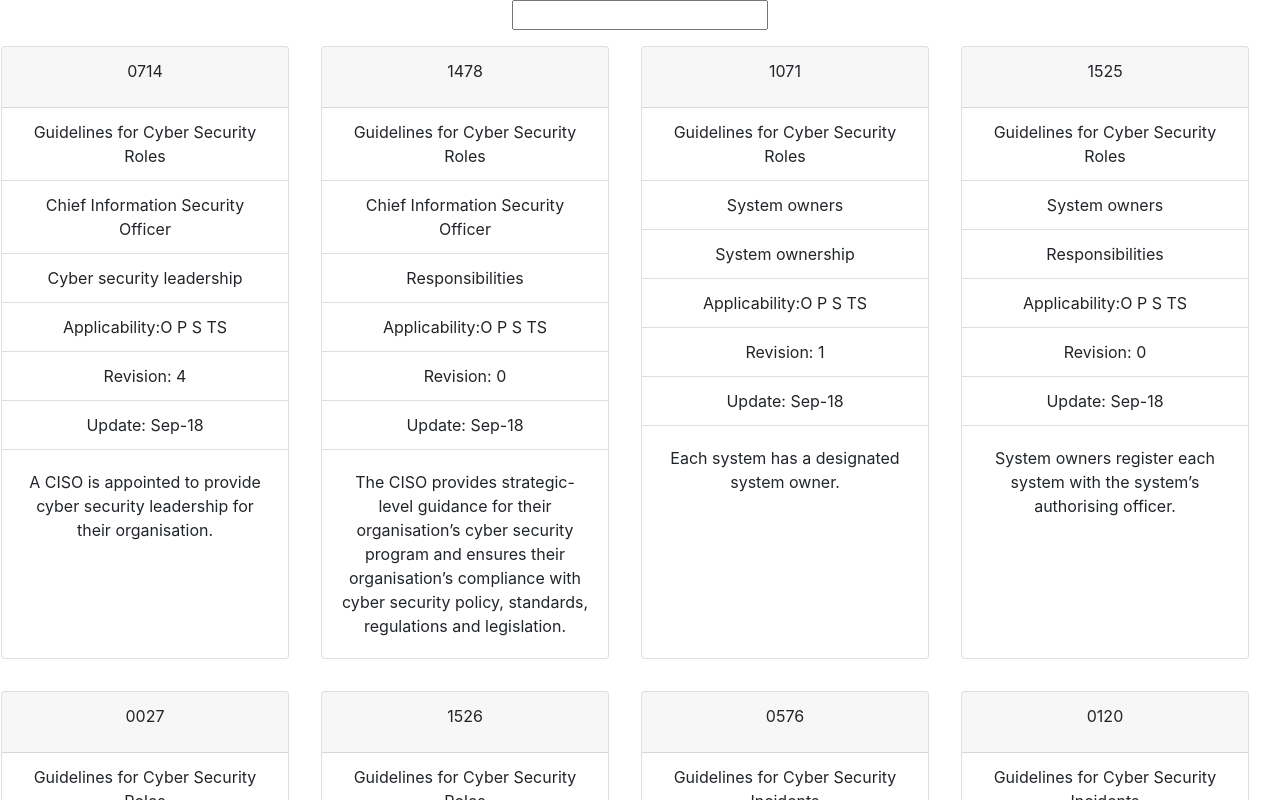
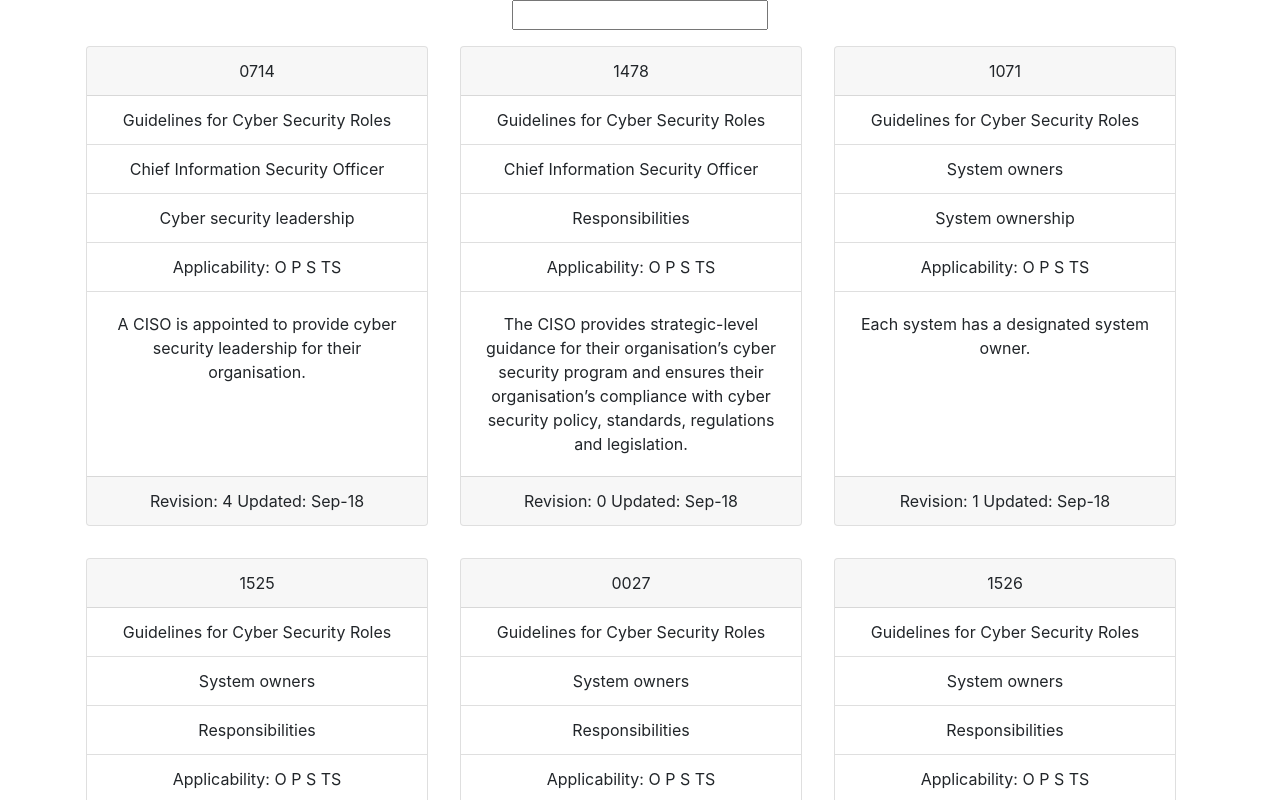
Before and after one commit to dmblack/ism-interrogator, a React (Create React App) app: page / in a window 1280 px wide. Shown: the top 800 px of the page. Built offline with nearby package versions, Linux system fonts and the light colour scheme.

Commit message:
Further visual enhancements.

```diff
--- a/src/App.js
+++ b/src/App.js
@@ -17,14 +17,13 @@ const App = () => {
   const handleChange = e => setFilter(e.target.value);
 
   return (
-    <div className="App">
+    <div className="App container">
         <input
           value={filter}
           type="text"
           onChange={handleChange}
         />
 	  <div className="row">
-
       {ISMControls}
 	  </div>
     </div>
--- a/src/ISMControl.css
+++ b/src/ISMControl.css
@@ -11,8 +11,8 @@
 }
 */
 
-.ISMControl {
-  width: 18rem;
+.control {
+  width: 30%;
   margin: 1rem;
 }
 
--- a/src/ISMControl.js
+++ b/src/ISMControl.js
@@ -3,40 +3,33 @@ import './ISMControl.css';
 
 function ISMControl(props) {
   return (
-    <div className="card ISMControl">
-      <div className="card-header">
-	    <p className="card-title identifier">
+    <div className="card control">
+      <div className="card-header control-identifier">
 	      {props.control.Identifier}
-	  </p>
 	  </div>
 	  <ul className="list-group list-group-flush">
-      <li className="list-group-item guideline">
+      <li className="list-group-item control-guideline">
         {props.control.Guideline}
       </li>
-	    <li className="list-group-item section">
+	    <li className="list-group-item control-section">
 	      {props.control.Section}
 	    </li>
-	    <li className="list-group-item topic">
+	    <li className="list-group-item control-topic">
 	      {props.control.Topic}
 	    </li>
-	    <li className="list-group-item applicability">
+	    <li className="list-group-item control-applicability">
 	      Applicability:
-	      {props.control.OFFICIAL === "Yes" ? "O " : ""}
+	      {props.control.OFFICIAL === "Yes" ? " O " : " "}
 	      {props.control.PROTECTED === "Yes" ? "P " : ""}
 	      {props.control.SECRET === "Yes" ? "S " : ""}
 	      {props.control.TOP_SECRET === "Yes" ? "TS " : ""}
 	    </li>
-	    <li className="list-group-item revision">
-	      Revision: {props.control.Revision}
-	    </li>
-	    <li className="list-group-item updated">
-	      Update: {props.control.Updated}
-  	  </li>
 	  </ul>
-	  <div className="card-body">
-  	  <p className="card-text description">
+	  <div className="card-body control-description">
   	    {props.control.Description}
-  	  </p>
+	  </div>
+	  <div className="card-footer control-revision control-updated">
+	      Revision: {props.control.Revision} Updated: {props.control.Updated}
 	  </div>
     </div>
   );
```
